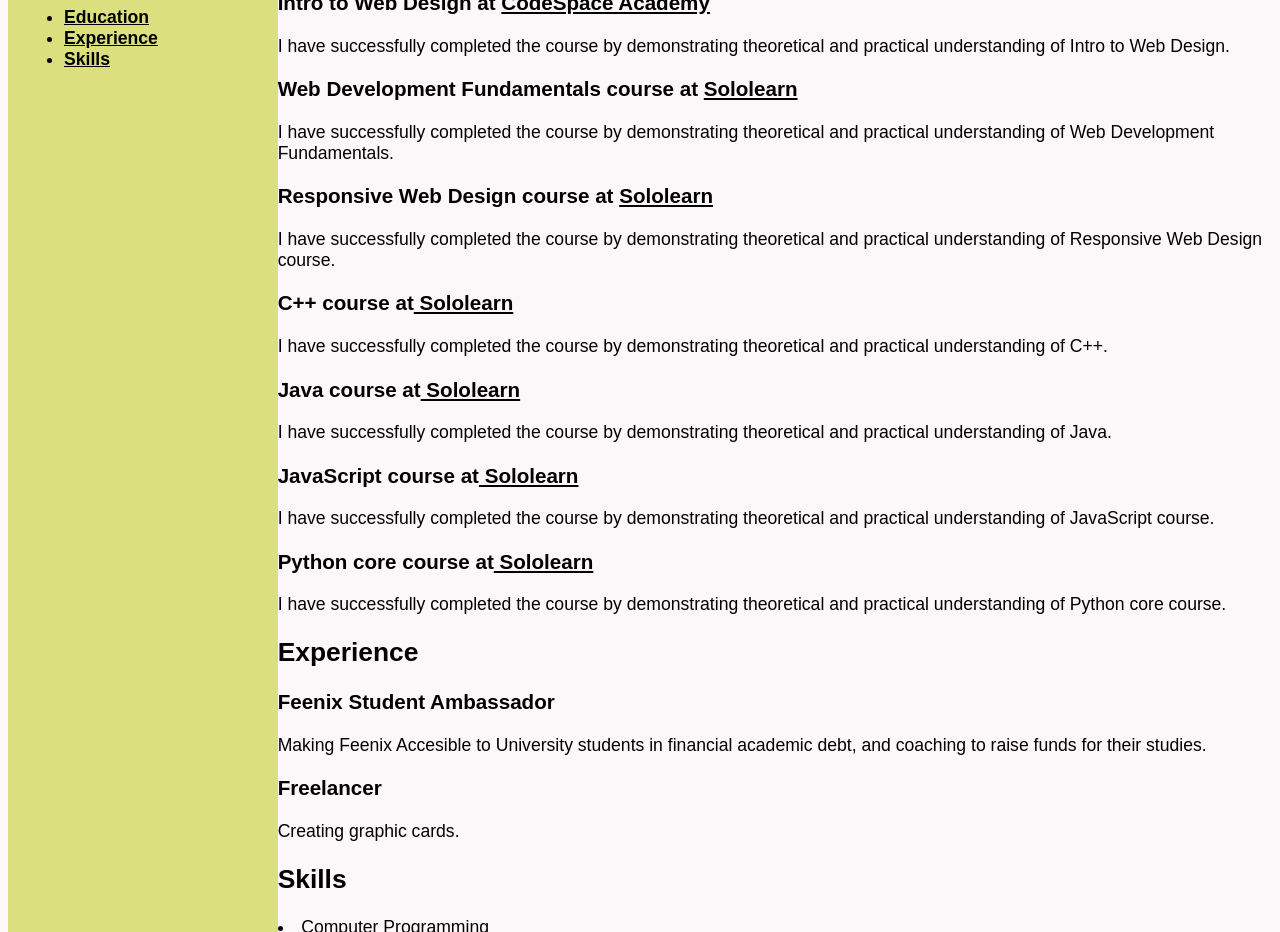
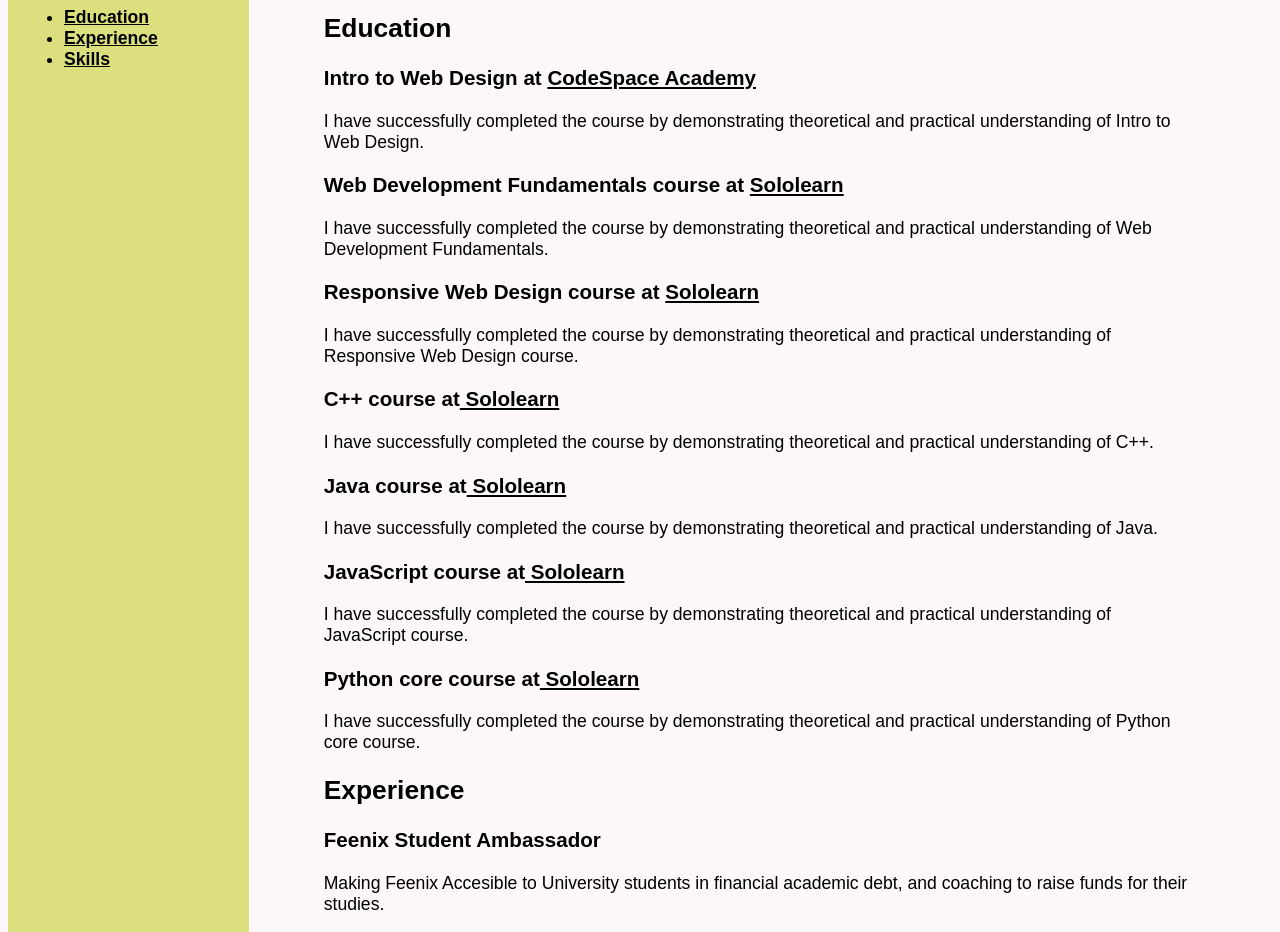
Before and after one commit to shakes224/Resume-Challenge-CodeSpace-2022, a plain HTML site: page resumé1.html in a window 1280 px wide. Shown: the part 532-1464 px from the top of the page. Drawn offline with Linux system fonts and the light colour scheme.

Commit message:
Final Updates
Inserted some padding

```diff
--- a/css/stylesheet.css
+++ b/css/stylesheet.css
@@ -4,11 +4,16 @@
   background-color: #FCF7F8;
   display: flex;
   flex-direction: column;
+
 }
 
 header {
   justify-content: center;
   text-align: center;
+}
+
+.content{
+  padding: 75px;
 }
 
 #heading{
@@ -36,7 +41,6 @@
   display: flex;
   flex-direction: row;
   overflow: unset;
-  gap: 1;
 
 }
 
--- a/resumé1.html
+++ b/resumé1.html
@@ -29,7 +29,9 @@
       </nav>
     </div>
 
-    <div>
+    <div class="content">
+
+
 
       <h2 id="education"> Education </h2>
 
```
